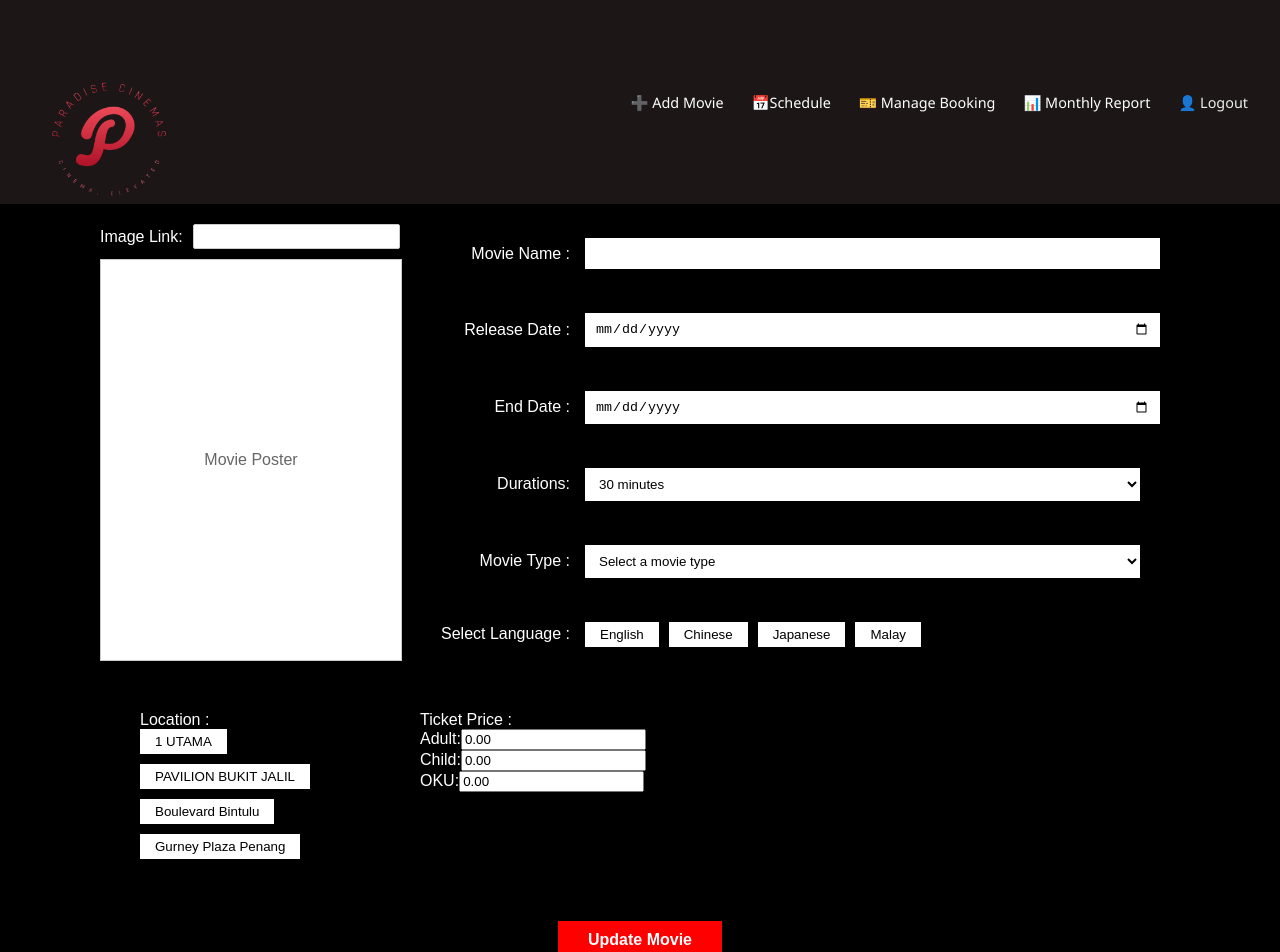
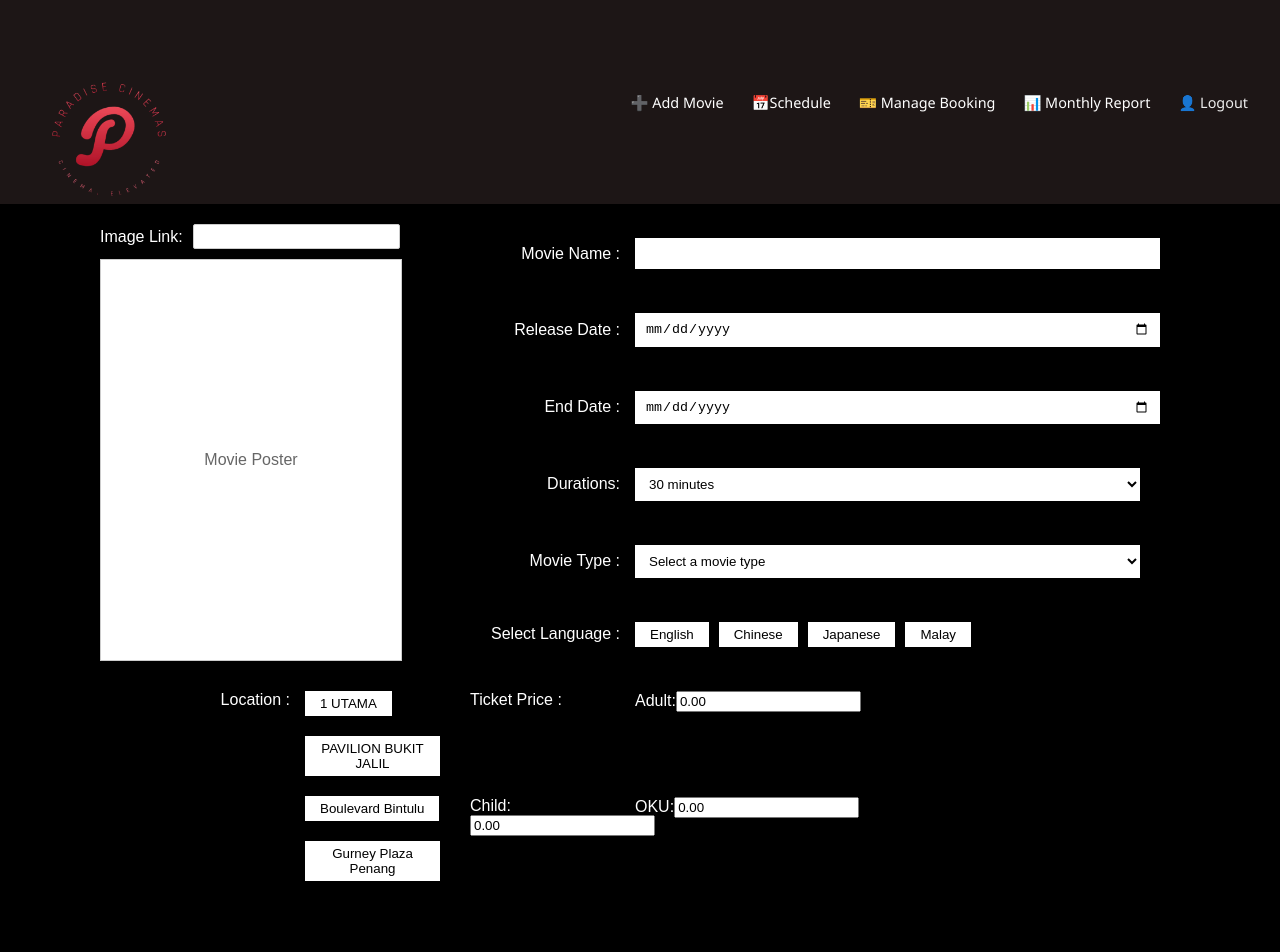
Before and after one commit to Yang195F/ccv-movie-frontend, a React (Create React App) app: page /updatemovie in a window 1280 px wide. Shown: the top 952 px of the page. Built offline with nearby package versions, Linux system fonts and the light colour scheme.

Commit message:
fixing css

```diff
--- a/src/admins/styles/AddMovie.css
+++ b/src/admins/styles/AddMovie.css
@@ -13,7 +13,7 @@
   margin: 0 auto;
   padding: 20px;
   display: grid;
-  grid-template-columns: 250px 1fr;
+  grid-template-columns: 300px 1fr;
   gap: 30px;
 }
 
@@ -86,6 +86,19 @@
 }
 
 /* Language selection */
+.languages-container {
+  display: grid;
+  grid-template-columns: 150px 1fr;
+  gap: 15px;
+  align-items: center;
+  margin-bottom: 15px;
+}
+
+.languages-container label {
+  text-align: right;
+  font-weight: normal;
+}
+
 .languages {
   display: flex;
   gap: 10px;
@@ -101,13 +114,22 @@
 }
 
 .language-option.selected {
-  background-color: #ff3333;
+  background-color: #ff0000;
   color: white;
 }
 
 /* Location selection */
 .cinema-locations {
-  margin-top: 20px;
+  display: grid;
+  grid-template-columns: 150px 1fr;
+  gap: 15px;
+  align-items: flex-start;
+  margin-bottom: 15px;
+}
+
+.cinema-locations label {
+  text-align: right;
+  font-weight: normal;
 }
 
 .locations {
@@ -122,34 +144,44 @@
   border: none;
   padding: 5px 15px;
   cursor: pointer;
+  margin-bottom: 10px;
 }
 
 .location-option.selected {
-  background-color: #ff3333;
+  background-color: #ff0000;
   color: white;
 }
 
 /* Ticket prices */
 .ticket-prices {
-  margin-top: 20px;
+  display: grid;
+  grid-template-columns: 150px 1fr;
+  gap: 15px;
+  align-items: flex-start;
+}
+
+.price-inputs-container {
+  display: flex;
+  flex-direction: column;
+  gap: 10px;
 }
 
 .price-input {
-  display: grid;
-  grid-template-columns: 150px 1fr;
-  gap: 15px;
+  display: flex;
   align-items: center;
-  margin-bottom: 10px;
+  gap: 10px;
 }
 
 .price-input label {
-  text-align: right;
+  width: 50px;
+  text-align: left;
 }
 
 .price-input input {
   background-color: white;
   border: none;
   padding: 8px 10px;
+  width: 100px;
 }
 
 /* Add Movie button */
```
